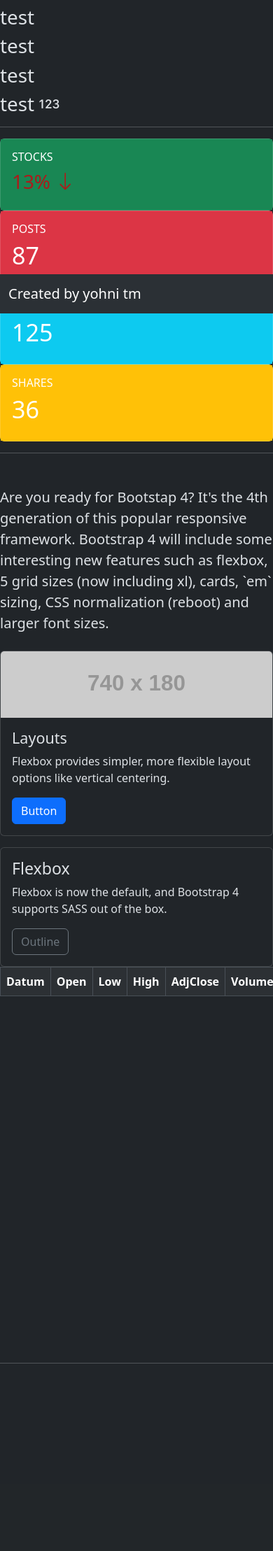
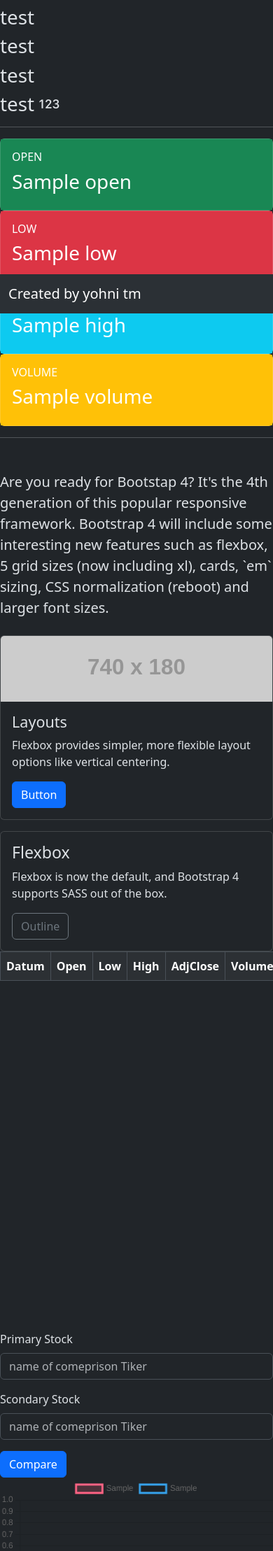
Before and after one commit to HRyohni/Stock-Prediction-System, a Flask app: template templates/index.html in a window 390 px wide; the page is wider, and only the part inside the window is pictured. Shown: the part 396-2613 px from the top of that part at 70% size. Before the commit the page ends 2345 px from the top of that part, so only its background shows below. Run offline with Flask 2, Linux system fonts and the light colour scheme; the template is opened without the code that fills it: most values are stand-ins (such as "Sample title", 1, 10 or a date in 2020); grey boxes labelled with a size stand in for pictures from a placeholder-image service; lists and menus that the app fills with data are empty; a map, chart or similar area stays blank; some libraries are stand-ins or nearby versions.

Commit message:
Update
linear regression Fix
- linear line is now linear
- intervals are now in weeks for better view

FrontEnd Update
- Frontend card Open,Low,High,Volume shows most reacent data from Tiker
- table with tiker history is fixed

Update Frontend / Backend
- added comperison menu
- ability to compare 2 tikers in same graph

```diff
--- a/app.py
+++ b/app.py
@@ -11,26 +11,24 @@ from sklearn.linear_model import LinearRegression
 app = Flask(__name__)
 
 
-        # collerraction
-#x = [11, 2, 7, 4, 15, 6, 10, 8, 9, 1, 11, 5, 13, 6, 15]
-#y = [2, 5, 17, 6, 10, 8, 13, 4, 6, 9, 11, 2, 5, 4, 7]
-
-# to return the upper three quartiles
-#pearsons_coefficient = np.corrcoef(x, y)
-#print("The pearson's coeffient of the x and y inputs are: \n" ,pearsons_coefficient)
-
-
-
 def findData(tiker="TSLA",startDate='01/01/22',Interval="1d"):
     try:
-        data = get_data(tiker, start_date = startDate, end_date = None, interval = Interval)
+        data = get_data(tiker, start_date = startDate, end_date = "03/03/23", interval = "1wk")
+        print(data)
+
     except:
 
         return "Error"
     return data
 
 
-
+def roundNummber(data):
+        # round nummbers for better view
+    data["open"] = list(np.around(np.array(data["open"]),2))
+    data["low"] = list(np.around(np.array(data["low"]),2))
+    data["high"] = list(np.around(np.array(data["high"]),2))
+    data["adjclose"] = list(np.around(np.array(data["adjclose"]),2))
+    return data
 
 def LinearnaAgregacija(data):
 
@@ -58,65 +56,102 @@ def LinearnaAgregacija(data):
 @app.route('/',methods = ['GET','POST'])
 def main ():
 
-        #default set to TSLA
+        #default variables
     datumi =[]
     dionice = []
-    data = findData()
-    tiker="TSLA"
+
+    # comppersion arrays
+    dionice1 = []
+    dionice2 = []
+    tiker = "BRK-B"
+    data = findData(tiker)
+
+    # compersion tikers
+    tiker1 = "TSLA"
+    prvaDionica = findData(tiker1)
+
+    tiker2 = "BRK-B"
+    drugaDionica = findData(tiker2)
+
+    errormsg = ""
 
         # on post
     if request.method == "POST":
             # if post is search
         if 'search' in request.form:
 
-
                 # change data with user input
             search = request.form['search']
-            tiker= str(search)
+            tiker= str(search.upper())
 
+                # get get data based on user input
             data= findData(str(search))
 
+                # if search cant be found
             try:
                 data= findData(str(search))
                 if data == "Error":
                     tiker ="Cant find that."
                 print("Cant find that")
+                # setting up tiker to default to prevent any kind of errors
                 data = findData()
             except:
+                print("correct")
 
-                print("correct")
+        if 'primary' in request.form and 'secondary' in request.form :
+            # getting first tiker from user input
+            tiker1 = request.form['primary'].upper()
+            prvaDionica = findData(tiker1)
+            # getting second tiker from user input
+            tiker2 = request.form['secondary'].upper()
+            drugaDionica = findData(tiker2)
 
 
 
-        #for editing data
+
+        #creating better format with data
+            #importing open tiker -> dionice
     for y in data["open"]:
-        dionice.append(int(y))
+        try:
+            dionice.append(int(y))
+        except:
+            break
 
 
+            #importing date -> datumi
     for x in data["open"].index.values:
         datumi.append(str(x)[:-19])
 
-    test = findData()
-    data["open"] = list(np.around(np.array(data["open"]),2))
-    data["low"] = list(np.around(np.array(data["open"]),2))
-    data["high"] = list(np.around(np.array(data["open"]),2))
-    data["adjclose"] = list(np.around(np.array(data["open"]),2))
-    data["volume"] = list(np.around(np.array(data["open"]),2))
+        # importing first Tiker for comperison
+    try:
+        for y in prvaDionica["open"]:
+            dionice1.append(int(y))
+
+            # importing second Tiker for comperison
+
+        for y in drugaDionica["open"]:
+            dionice2.append(int(y))
+    except:
+        errormsg = "error occured"
+
+
 
     # getting linear agression
-    x,y = LinearnaAgregacija(findData())
-    print(x[20])
+    x,y = LinearnaAgregacija(data)
+
+    # round nummbers for better view
+    roundNummber(data)
 
 
     #plot_regression_line(dionice,datumi, b)
-    return render_template ('index.html',datumi=datumi, datumiLen=len(datumi),dionice=dionice,dioniceLen=len(dionice),data=data,imedionice = tiker,x=x,y=y,linearLen=len(x))
+    return render_template ('index.html',datumi=datumi, datumiLen = len(datumi),dionice=dionice,dioniceLen=len(dionice),data=data,imedionice = tiker,x=x,y=y,linearLen=len(x),dionice2=dionice2, tiker2= tiker2, tiker1 = tiker1, errormsg = errormsg ,dionice1 = dionice1)
 
 
 
 
 
 
-
+    # basic Flask tamplate for testing
 @app.route('/test',methods = ['GET','POST'])
 def test ():
 
@@ -128,37 +163,6 @@ def test ():
 
 
 
-
+    # just keep it like this
 if __name__ == "__main__":
     app.run(debug = True)
-
-##print(type(data))
-#dionica = []
-#datum = []
-
-#print (str(data.index.values[0])[: -19]) # getting good date format
-#for x in range(len(data)):
-#    datum.append ("Datum: "+str(data.index.values[x])[: -19])
-#    dionica.append("Dionica: "+ str(data["open"][x]))
-
-#plt.plot(dionica,datum)
-
-#datetime = datetime.strptime(str(data.index.values[0]), '%Y-%m-%d')
-#print(datetime)
-
-
-#print(data)
-
-
-#plt.show()
-
-
-# Graph
-#dataframe = pd.read_excel("output.xlsx")
- # or plt.savefig("name.png")
-    #exports data
-#df1 = pd.DataFrame(data)
-#df1.to_excel("output.xlsx")
-
-#for x in msft.info.keys():
-#    print(str(x)+":  "+ str(msft.info.get(x)))
--- a/templates/index.html
+++ b/templates/index.html
@@ -109,7 +109,7 @@
                 <h1 class="display-4 d-none d-sm-block">
                 Stocks Analytics
                 </h1>
-                <p class="lead d-none d-sm-block">(with off-canvas sidebar, based on BS v4.0.0)</p>
+                <p class="lead d-none d-sm-block">Most Reacent {{datumi[-1]}}</p>
 
                 <div class="alert alert-warning fade collapse" role="alert" id="myAlert">
                     <button type="button" class="close" data-dismiss="alert" aria-label="Close">
@@ -125,8 +125,8 @@
                                 <div class="rotate">
                                     <i class="fa fa-user fa-3x"></i>
                                 </div>
-                                <h6 class="text-uppercase">Stocks</h6>
-                                <h1 class="display-4"><h1 style="color: rgb(172, 27, 27);">  13%    <i class="bi bi-arrow-down"></i></h1>
+                                <h6 class="text-uppercase">Open</h6>
+                                <h1 class="display-4"><h1> {{data["open"][-1]}} </h1> </h1>
                             </div>
                         </div>
                     </div>
@@ -136,8 +136,8 @@
                                 <div class="rotate">
                                     <i class="fa fa-list fa-3x"></i>
                                 </div>
-                                <h6 class="text-uppercase">Posts</h6>
-                                <h1 class="display-4">87</h1>
+                                <h6 class="text-uppercase">Low</h6>
+                                <h1 class="display-4"><h1>{{data["low"][-1]}}</h1></h1>
                             </div>
                         </div>
                     </div>
@@ -147,8 +147,8 @@
                                 <div class="rotate">
                                     <i class="fa fa-twitter fa-3x"></i>
                                 </div>
-                                <h6 class="text-uppercase">Tweets</h6>
-                                <h1 class="display-4">125</h1>
+                                <h6 class="text-uppercase">High</h6>
+                                <h1 class="display-4"><h1>{{data["high"][-1]}}</h1></h1>
                             </div>
                         </div>
                     </div>
@@ -158,8 +158,8 @@
                                 <div class="rotate">
                                     <i class="fa fa-share fa-3x"></i>
                                 </div>
-                                <h6 class="text-uppercase">Shares</h6>
-                                <h1 class="display-4">36</h1>
+                                <h6 class="text-uppercase">Volume</h6>
+                                <h1 class="display-4"><h1>{{data["volume"][-1]}}</h1></h1>
                             </div>
                         </div>
                     </div>
@@ -278,9 +278,31 @@
                                 </tbody>
 
                             </table>
+
                         </div>
+
                     </div>
+
                         </div>
+                        <form method="POST" style="width: 500px;">
+
+                            <div class="mb-3" >
+                              <label for="exampleInputEmail1" class="form-label">Primary Stock</label>
+                              <input  placeholder="name of comeprison Tiker" name="primary" class="form-control" id="exampleInputEmail1" aria-describedby="emailHelp" required>
+
+                            </div>
+                            <div class="mb-3">
+                                <label for="exampleInputEmail1" class="form-label">Scondary Stock</label>
+                                <input placeholder="name of comeprison Tiker" name="secondary" class="form-control" id="exampleInputEmail1" aria-describedby="emailHelp" required>
+
+                              </div>
+                            <p style="color: rgb(221, 55, 55);">{{errormsg}}</p>
+
+                            <button type="submit" class="btn btn-primary">Compare</button>
+                          </form>
+                          {% if errormsg != "error occured"%}
+                        <canvas style="width: 100px;"  id="compare"></canvas>
+                        {%endif%}
                     </div>
 
                 </div>
@@ -315,9 +337,6 @@
   <script>
     const ctx = document.getElementById('myChart');
 
-
-
-
     new Chart(ctx,
     {
       type: 'line',
@@ -345,7 +364,7 @@
 
 
     type: 'line',
-    lineTension: 3,
+
     label: 'Linear Agression',
     data: [
     {%for i in range(linearLen)%}
@@ -370,4 +389,58 @@
     });
 
 
+
+const ctx1 = document.getElementById('compare');
+
+new Chart(ctx1,
+{
+  type: 'line',
+  data: {
+    labels: [
+
+    {% for x in range(datumiLen) %}
+        '{{datumi[x]}}',
+    {% endfor %}
+],
+datasets: [{
+
+type: 'line',
+label: '{{tiker1}}',
+data: [
+{%for x in range(dioniceLen)%}
+
+    '{{dionice1[x]}}',
+
+{% endfor %}
+],
+borderColor: 'rgb(255, 99, 132)',
+backgroundColor: 'rgba(255, 99, 132, 0.2)'
+}, {
+
+
+type: 'line',
+
+label: '{{tiker2}}',
+data: [
+{%for i in range(dioniceLen)%}
+
+'{{dionice2[i]}}',
+
+
+{% endfor %}
+],
+fill: false,
+borderColor: 'rgb(54, 162, 235)'
+}]
+  },
+
+  options: {
+    scales: {
+      y: {
+        beginAtZero: true
+      }
+    }
+  }
+});
+
 </script>
```
